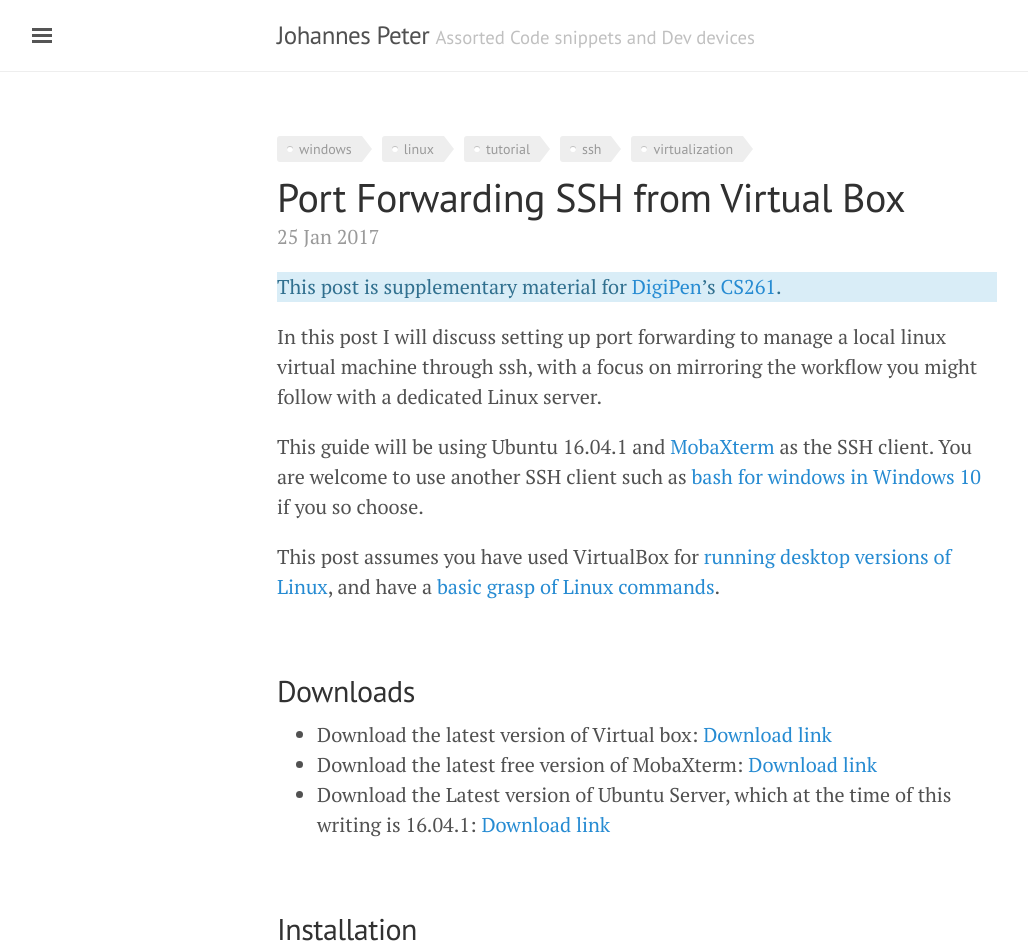
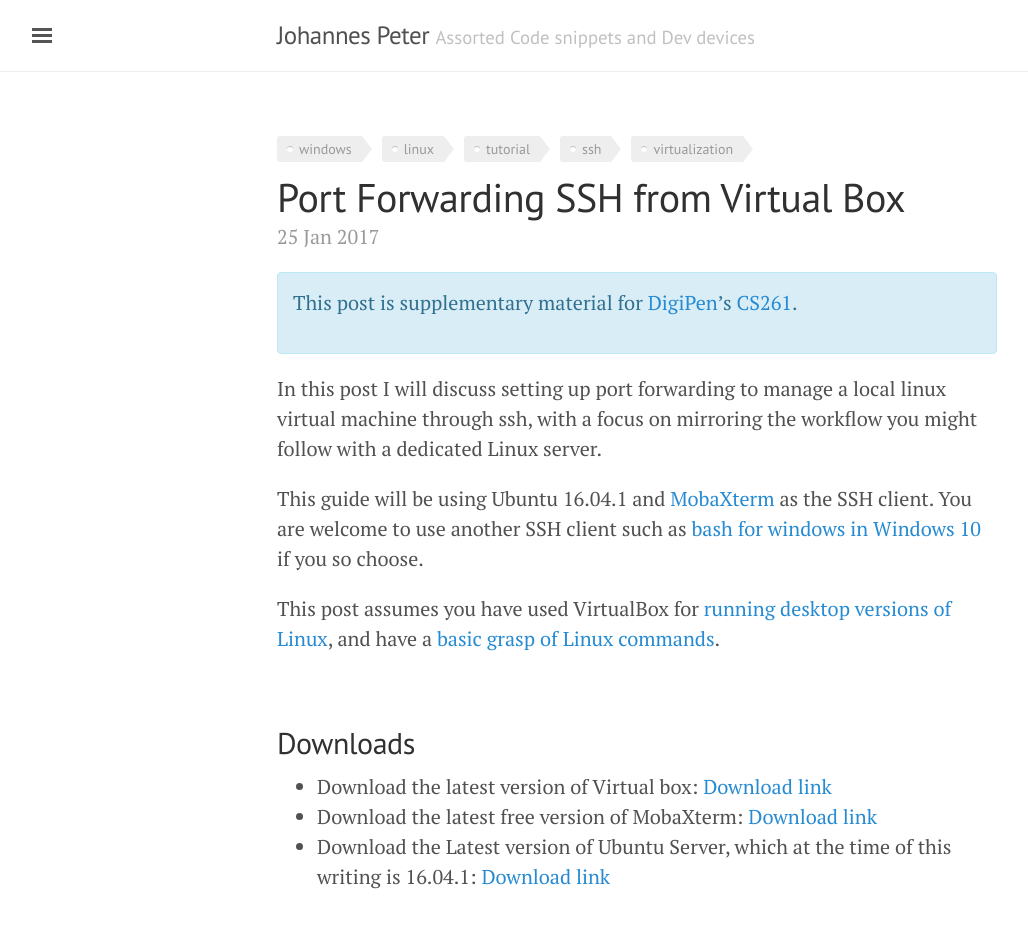
Before and after one commit to JohannesMP/com.johannesmp.blog, a Jekyll site: the page built from _posts/2017-01-25-port-forwarding-ssh-from-virtualbox.md, in a window 1280 px wide. Shown: the top 952 px of the page, without its empty margins (3-1031 px from the left). Built offline with Jekyll 4.4.1, drawn with Linux system fonts in a browser that asks for light colours; nearby versions of some CDN libraries; comment, search, counter and statistics services are not loaded.

Commit message:
Update post_note.html

```diff
--- a/_includes/custom/post_note.html
+++ b/_includes/custom/post_note.html
@@ -1,6 +1,6 @@
 {% if page.note != null %}
 
-<div class="post-note alert-info">
+<div class="post-note alert alert-info">
 {{page.note | markdownify}}
 </div>
 
```
